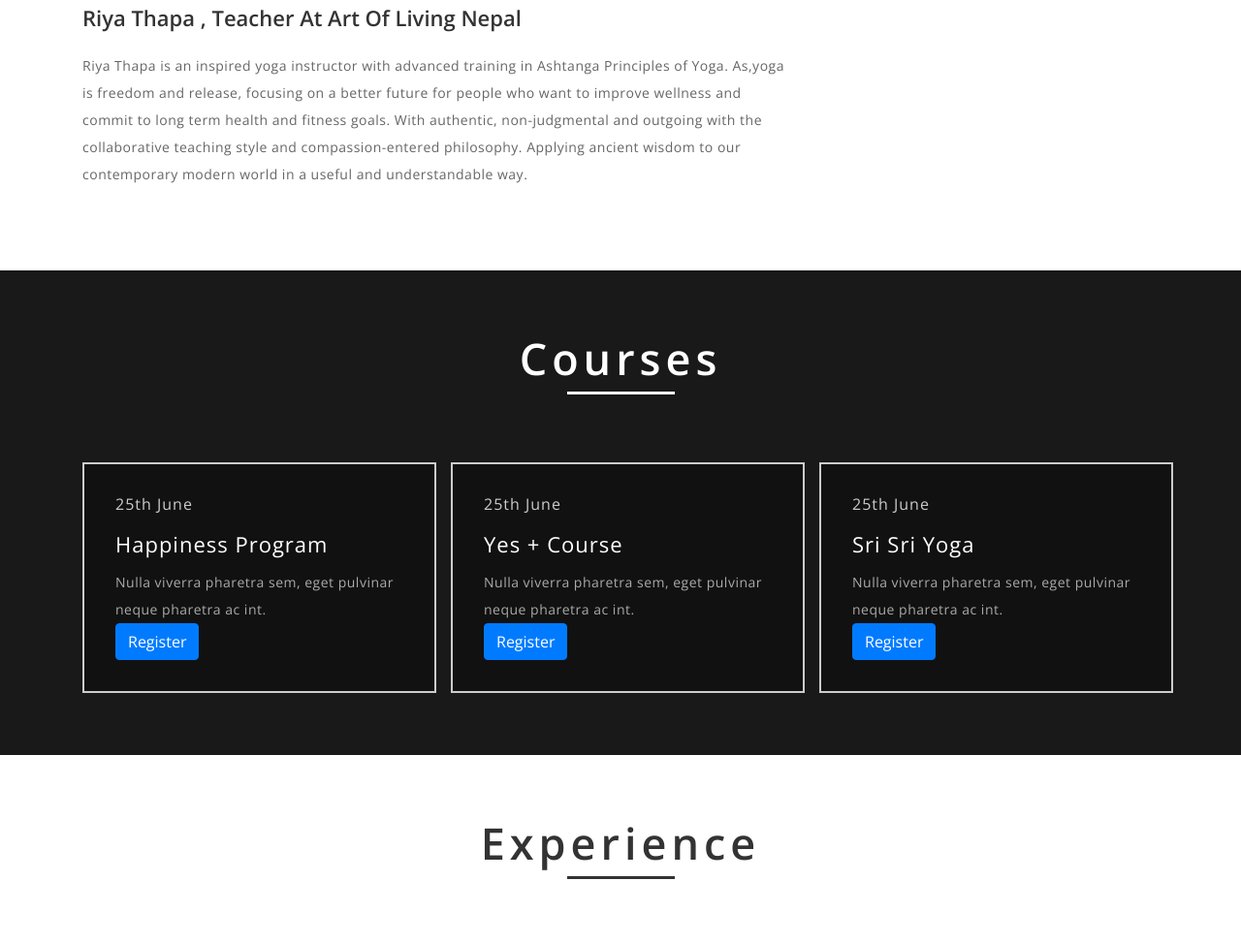
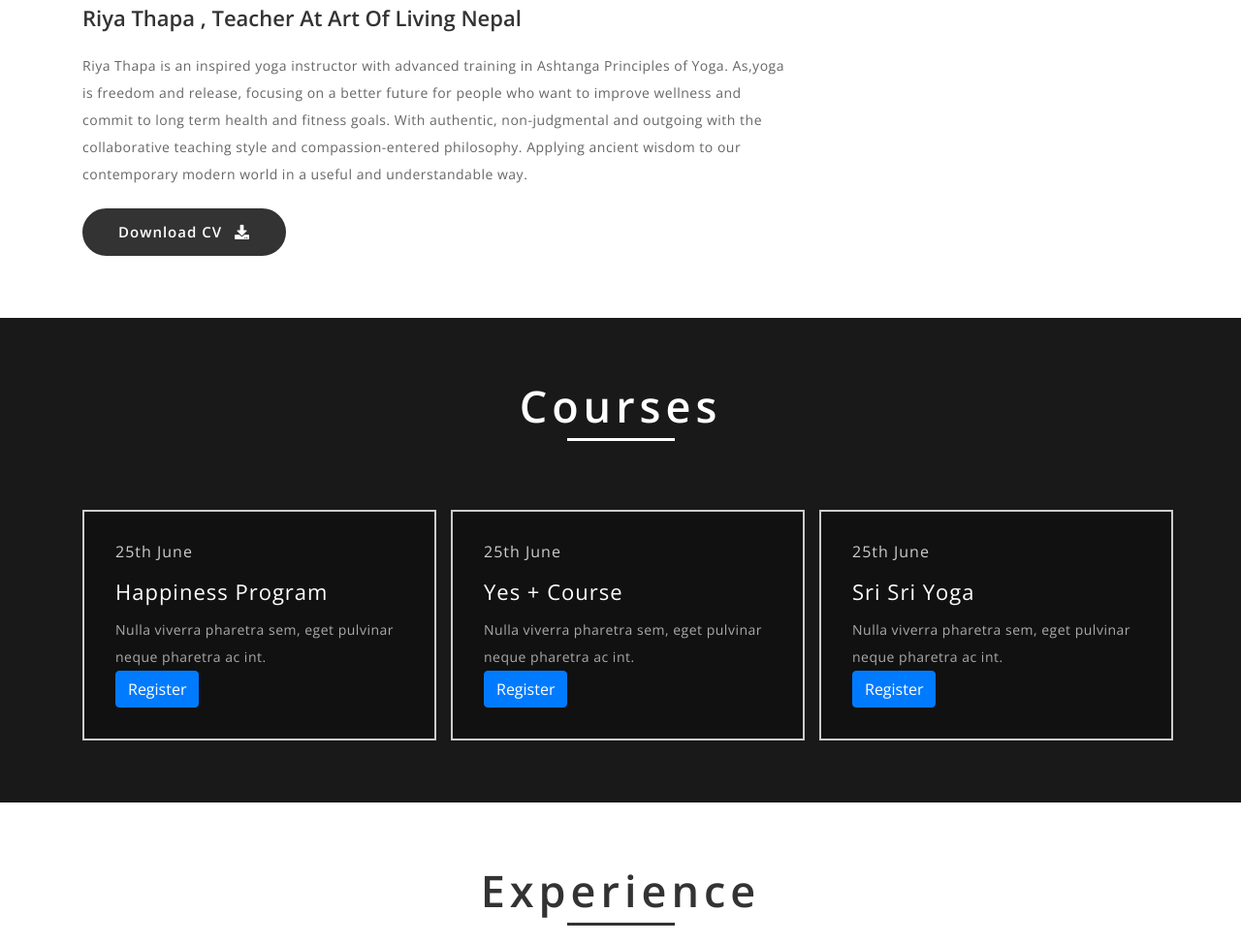
Before and after one commit to riyathapa/riyathapa.github.io, a plain HTML site: page index.html in a window 1280 px wide. Shown: the part 960-1934 px from the top of the page at 97% size. Drawn offline with nearby package versions, Linux system fonts and the light colour scheme.

Commit message:
Update index.html

```diff
--- a/index.html
+++ b/index.html
@@ -134,7 +134,7 @@
 					<h4>Riya Thapa , Teacher at Art of Living Nepal</h4>
 					<p>Riya Thapa is an inspired yoga instructor with advanced training in Ashtanga Principles of Yoga. As,yoga is freedom and release, focusing on a better future for people who want to improve wellness and commit to long term health and fitness goals. With authentic, non-judgmental and outgoing with the collaborative teaching style and compassion-entered philosophy. Applying ancient wisdom to our contemporary modern world in a useful and understandable way.</p>
 
-					<!-- <a href="#"> Download CV <span class="fa ml-2 fa-download"></span> </a>	 -->
+					<a href="#"> Download CV <span class="fa ml-2 fa-download"></span> </a>
 				</div>
 
 
```
